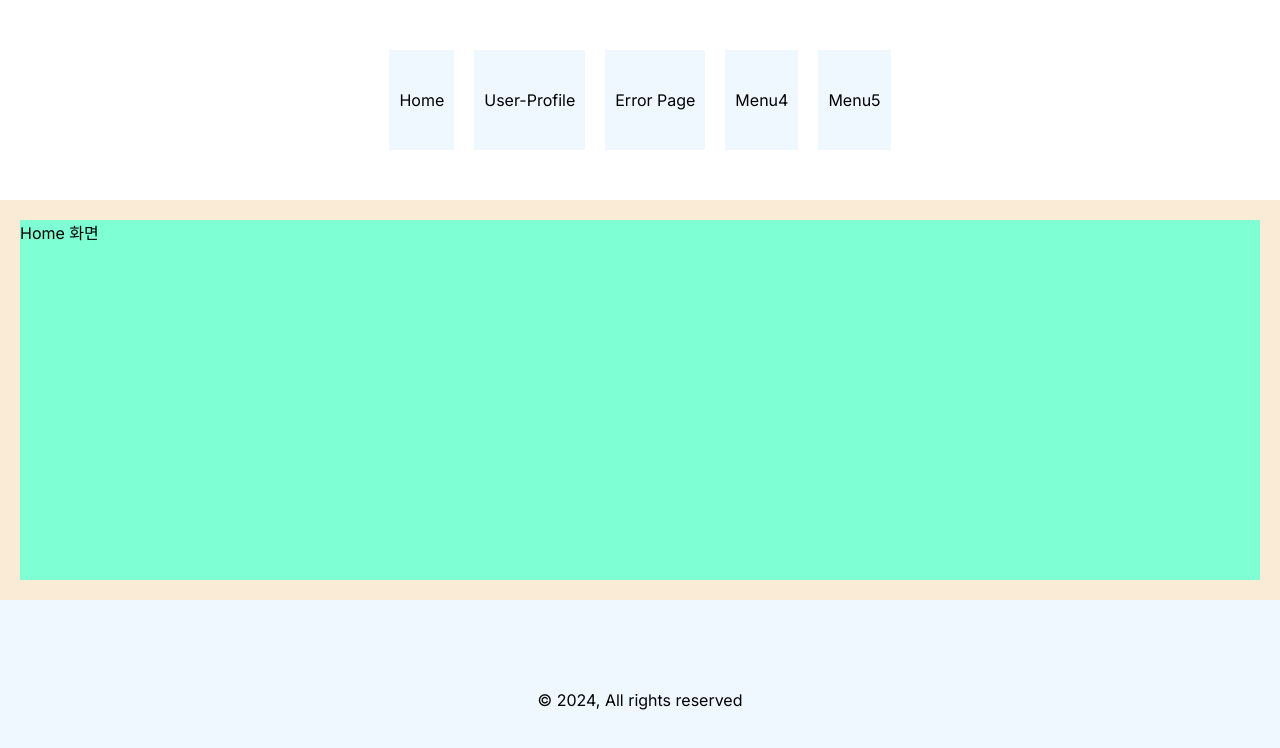
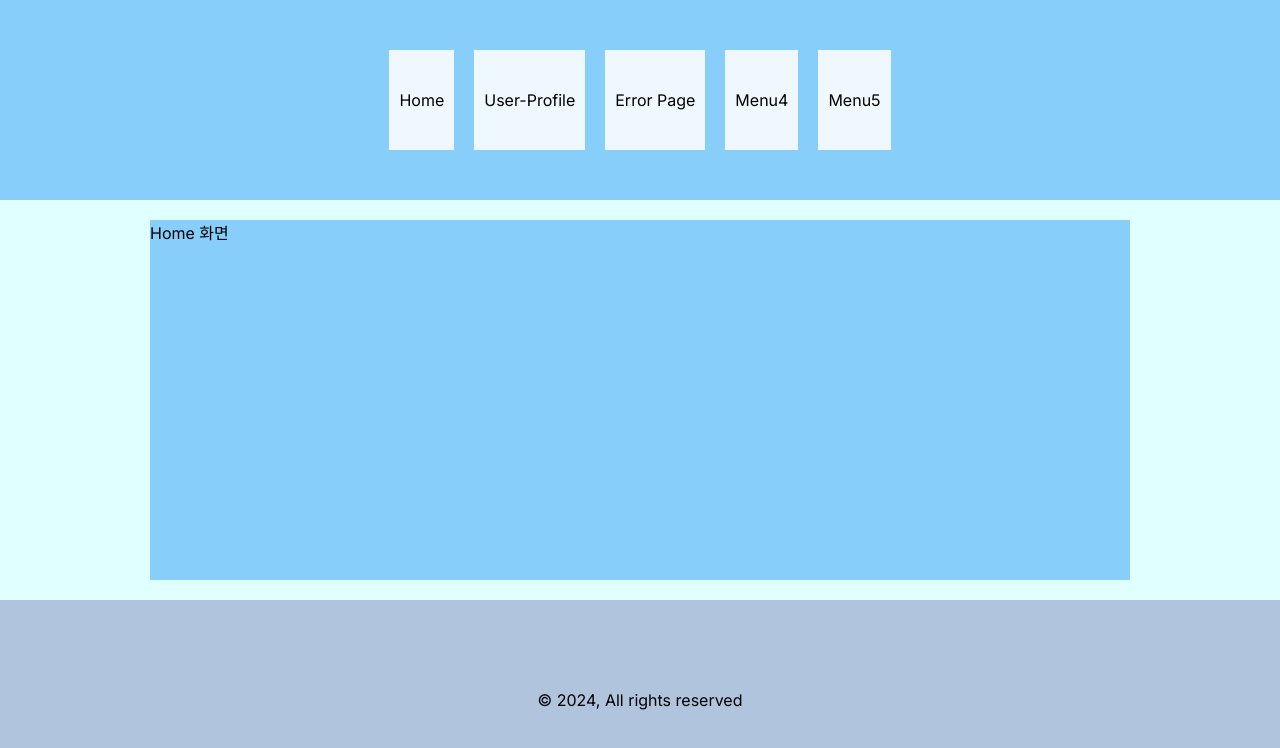
Before and after one commit to dihisoft/styleguide, a Next.js app in the folder react-typescript/: page / in a window 1280 px wide. Shown: the top 748 px of the page. Built offline with nearby package versions, Linux system fonts and the light colour scheme.

Commit message:
docs: API 통신과 관련된 custom hook 네이밍 규칙 변경

```diff
--- a/react-typescript/app/layout.tsx
+++ b/react-typescript/app/layout.tsx
@@ -2,7 +2,7 @@ import type { Metadata } from 'next';
 import { Inter } from 'next/font/google';
 import './globals.css';
 import StyledComponentsRegistry from '@/lib/registry';
-import Gnb from '@/components/layout/Gnb';
+import Header from '@/components/layout/Header';
 import Scaffold from '@/components/layout/Scaffold';
 import Footer from '@/components/layout/Footer';
 
@@ -22,7 +22,7 @@ const RootLayout = ({
     <body className={inter.className}>
       <StyledComponentsRegistry>
         <Scaffold
-          header={<Gnb />}
+          header={<Header />}
           body={children}
           footer={<Footer />}
         />
--- a/react-typescript/app/user-profile/component/UserProfileCard.tsx
+++ b/react-typescript/app/user-profile/component/UserProfileCard.tsx
@@ -24,7 +24,7 @@ import { useState } from 'react';
  *
  */
 import styled, { css } from 'styled-components';
-import useProfileCard from '../hook/useProfileCard';
+import useProfileCardMutation from '../hook/useProfileCardMutation';
 
 interface UserProfileCardProps {
   idList: string[];
@@ -66,7 +66,7 @@ const UserProfileCard = ({
     isLoadingProfileCard,
     profileCardData,
     profileCardDataAction,
-  } = useProfileCard();
+  } = useProfileCardMutation();
 
   const handleClickBox = async (id: string) => {
     await profileCardDataAction(id);
--- a/react-typescript/components/layout/Footer.tsx
+++ b/react-typescript/components/layout/Footer.tsx
@@ -8,7 +8,7 @@ const FooterBox = styled.footer`
   display: flex;
   align-items: center;
   justify-content: center;
-  background-color: aliceblue;
+  background-color: lightsteelblue;
 `;
 
 const Footer = () => (
--- a/react-typescript/components/layout/Gnb.tsx
+++ b/react-typescript/components/layout/Header.tsx
@@ -17,6 +17,7 @@ const Row = styled.div`
   align-items: center;
   justify-content: center;
   gap: 20px;
+  background-color: lightskyblue;
 `;
 
 const Box = styled.div`
@@ -29,7 +30,7 @@ const Box = styled.div`
   background-color: aliceblue;
 `;
 
-const Gnb = () => (
+const Header = () => (
   <Layout>
     <Row>
       <Link href="/">
@@ -47,4 +48,4 @@ const Gnb = () => (
   </Layout>
 );
 
-export default Gnb;
+export default Header;
--- a/react-typescript/components/layout/Scaffold.tsx
+++ b/react-typescript/components/layout/Scaffold.tsx
@@ -28,13 +28,13 @@ const HeaderBox = styled.div`
 const BodyLayout = styled.div`
   display: flex;
   flex: 1;
-  background-color: antiquewhite;
+  background-color: lightcyan;
 `;
 
 const BodyBox = styled.div`
   flex: 1;
-  margin: 20px 20px;
-  background-color: aquamarine;
+  margin: 20px 150px;
+  background-color: lightskyblue;
 `;
 
 const FooterBox = styled.div`
@@ -42,7 +42,11 @@ const FooterBox = styled.div`
   min-height: 200px;
 `;
 
-const Scaffold = ({ header, body, footer }: ScaffoldProps) => (
+const Scaffold = ({
+  header,
+  body,
+  footer,
+}: ScaffoldProps) => (
   <Layout>
     <Col>
       <HeaderBox>{header}</HeaderBox>
```
Also changed, not shown: react-typescript/app/user-profile/hook/useProfileCard.tsx (deleted, +0 -30 lines), react-typescript/app/user-profile/hook/useProfileCardMutation.tsx (added, +31 -0 lines), 1 other file (tests, documents, lock files or other folders).
